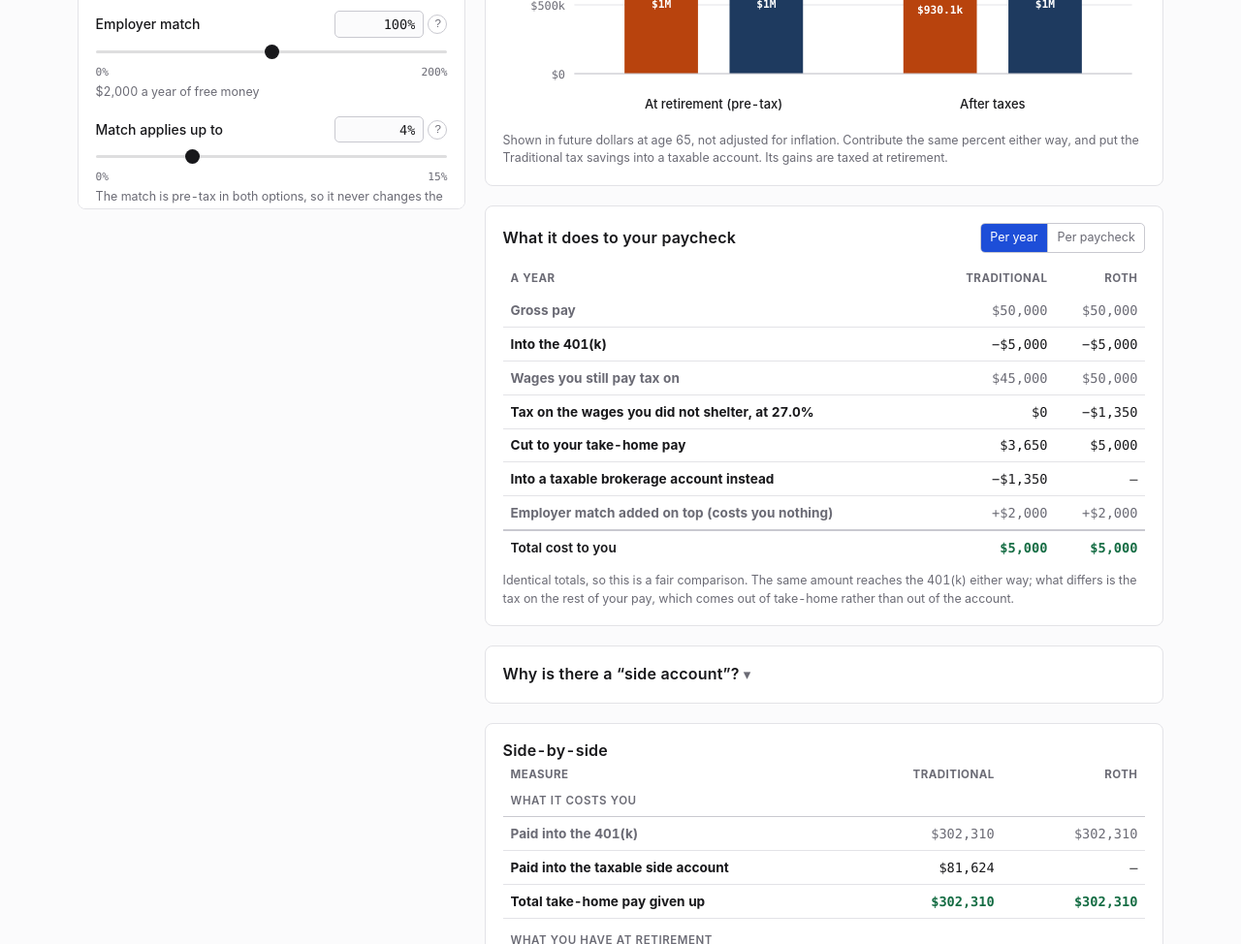
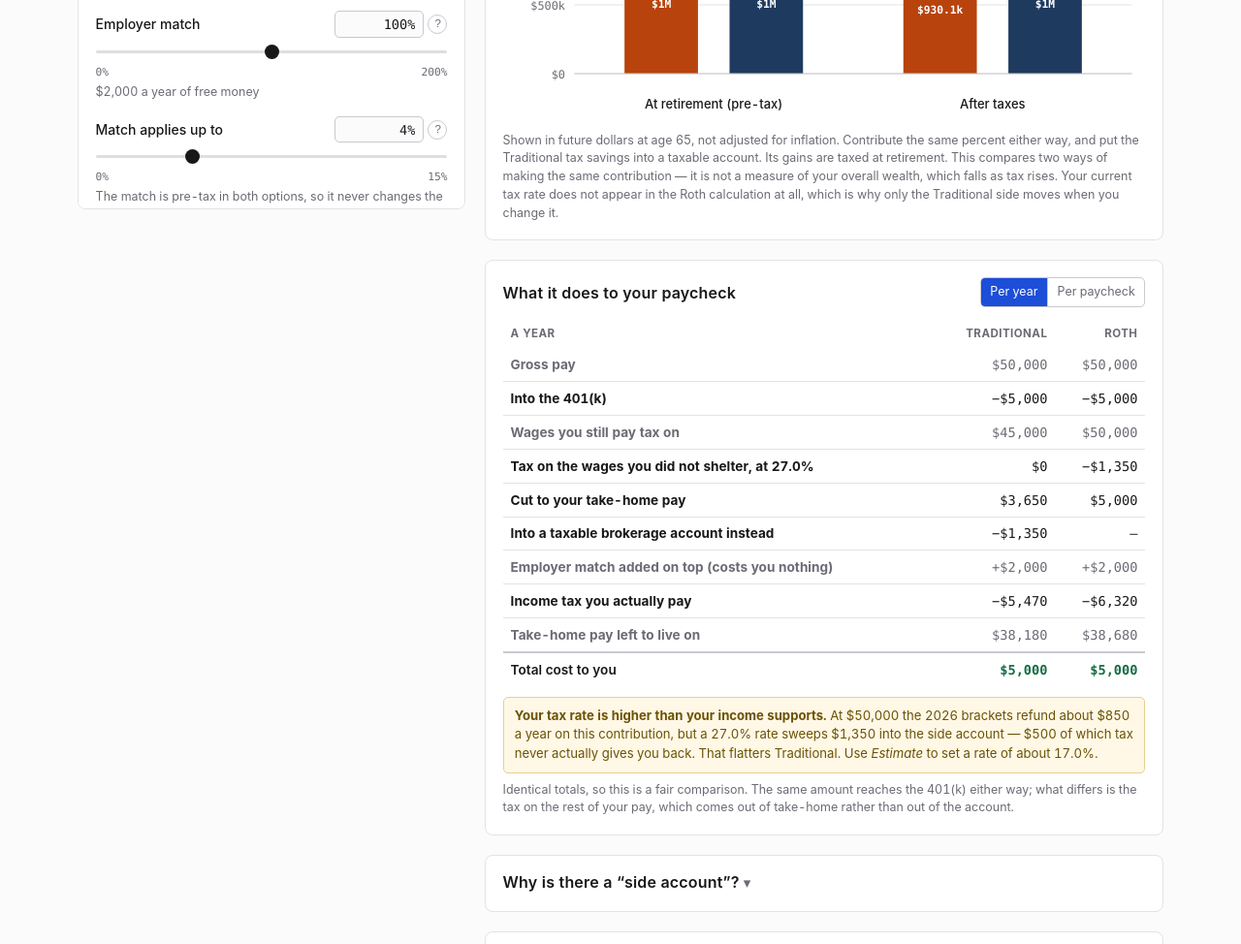
Before and after one commit to christopher-hou/christopher-hou.github.io, a plain HTML site: page roth-calculator/index.html in a window 1280 px wide. Shown: the part 653-1627 px from the top of the page at 97% size. Drawn offline with Linux system fonts and the light colour scheme.

Commit message:
Show tax paid and take-home pay; flag rates the income cannot support
The chart implied a higher tax rate leaves you richer: raising the current
rate grew the Traditional stack while nothing on screen got worse, because
the model priced only the incremental cost of contributing and never the
baseline tax bill. The Roth bar is frozen by construction, since the current
rate does not enter the Roth calculation at all.

The paycheck panel now shows income tax actually paid and take-home pay left
to live on, computed from the 2026 brackets, so take-home visibly falls as
tax rises while the retirement stack climbs. With an honest marginal rate the
two columns show identical take-home pay, and that equality is the fair
comparison; with a dishonest one they diverge by exactly the phantom refund,
which the tool now detects and names.

Co-Authored-By: Claude Opus 5 <noreply@anthropic.com>

```diff
--- a/roth-calculator/assets/js/app.js
+++ b/roth-calculator/assets/js/app.js
@@ -547,7 +547,14 @@ function noteFor(result) {
   const dollars = basis === 'real'
     ? "Shown in today's dollars, discounted for inflation."
     : `Shown in future dollars at age ${inputs.retirementAge}, not adjusted for inflation.`;
-  return `${dollars} ${treatment?.detail ?? ''}`;
+  // This chart compares two wrappers for one fixed contribution. It is not a
+  // measure of whether you are better off, and saying so here heads off the
+  // reading that a higher tax rate grows your wealth.
+  const scope = 'This compares two ways of making the same contribution \u2014 it is not a '
+    + 'measure of your overall wealth, which falls as tax rises. Your current tax rate does '
+    + 'not appear in the Roth calculation at all, which is why only the Traditional side '
+    + 'moves when you change it.';
+  return `${dollars} ${treatment?.detail ?? ''} ${scope}`;
 }
 
 function swatch(item) {
@@ -679,6 +686,10 @@ function renderCaveats(result) {
     'No modeling of required minimum distributions, Medicare IRMAA surcharges, the saver\u2019s '
       + 'credit, or early-withdrawal penalties.',
     'Returns are assumed steady. Real markets are not, and sequence-of-returns risk is not modeled.',
+    'The comparison prices only the <strong>incremental</strong> cost of contributing, never '
+      + 'your baseline tax bill. A higher current tax rate therefore widens Traditional\u2019s '
+      + 'lead without anything on the chart getting worse \u2014 but you are poorer overall, '
+      + 'which the take-home pay row above shows.',
   ];
 
   if (result.retirementTaxMode === 'brackets') {
@@ -746,6 +757,16 @@ function renderPaycheck(result) {
     ]);
   }
 
+  // Without these two rows the panel implies a higher tax rate leaves you
+  // richer, because nothing else on screen ever shows the tax bill itself.
+  rows.push(['Income tax you actually pay', out(per.tax.trad), out(per.tax.roth), 'row-rule']);
+  rows.push([
+    'Take-home pay left to live on',
+    $$(per.takeHome.trad),
+    $$(per.takeHome.roth),
+    'row-muted',
+  ]);
+
   const head = `<thead><tr><th scope="col">${label.charAt(0).toUpperCase()}${label.slice(1)}</th>
     <th scope="col">Traditional</th><th scope="col">Roth</th></tr></thead>`;
   const body = rows.map(([text, a, c, cls]) =>
@@ -755,6 +776,8 @@ function renderPaycheck(result) {
     <td>${$$(per.totalCost.trad)}</td><td>${$$(per.totalCost.roth)}</td></tr>`;
 
   $('paycheck-table').innerHTML = `${head}<tbody>${body}${total}</tbody>`;
+
+  renderRateWarning(b);
 
   if (b.contribution.roth === 0) {
     $('paycheck-note').textContent = 'Set a contribution above 0% to see the breakdown.';
@@ -774,6 +797,51 @@ function renderPaycheck(result) {
       + 'either way; what differs is the tax on the rest of your pay, which comes out of '
       + 'take-home rather than out of the account.';
   }
+}
+
+/**
+ * A high entered rate makes Traditional look better without anything on
+ * screen getting worse, which reads as "more tax, more money." That only
+ * happens when the entered rate outruns what the brackets actually refund,
+ * so say so where it is visible.
+ * @param {ReturnType<typeof paycheckBreakdown>} b
+ */
+function renderRateWarning(b) {
+  const box = $('rate-warning');
+  if (!box) return;
+
+  if (b.unaffordable) {
+    box.hidden = false;
+    box.innerHTML = '<strong>This plan costs more than you earn.</strong> Tax plus your '
+      + 'contribution exceed your gross pay, so the projection below is not achievable.';
+    return;
+  }
+
+  if (b.phantomRefund && b.treatment === 'invest') {
+    box.hidden = false;
+    box.innerHTML =
+      `<strong>Your tax rate is higher than your income supports.</strong> At `
+      + `${formatCurrency(b.gross)} the 2026 brackets refund about `
+      + `${formatCurrency(b.actualTaxSaving)} a year on this contribution, but a `
+      + `${formatPercent(b.rate, 1)} rate sweeps ${formatCurrency(b.sideDeposit.trad)} into the `
+      + `side account — ${formatCurrency(b.phantomAmount)} of which tax never actually gives `
+      + `you back. That flatters Traditional. Use <em>Estimate</em> to set a rate of about `
+      + `${formatPercent(b.impliedMarginalRate, 1)}.`;
+    return;
+  }
+
+  if (b.rateMismatch) {
+    box.hidden = false;
+    box.innerHTML =
+      `<strong>Check your current tax rate.</strong> At ${formatCurrency(b.gross)} the 2026 `
+      + `brackets imply about ${formatPercent(b.impliedMarginalRate, 1)} combined, but you have `
+      + `entered ${formatPercent(b.rate, 1)}. Use <em>Estimate</em> next to the federal rate to `
+      + 'match them up.';
+    return;
+  }
+
+  box.hidden = true;
+  box.innerHTML = '';
 }
 
 function renderFairness(result) {
--- a/roth-calculator/assets/js/engine.js
+++ b/roth-calculator/assets/js/engine.js
@@ -1,6 +1,6 @@
 // @ts-check
-import { deferralLimitForAge, incrementalEffectiveRate } from './tax.js';
-import { DEFERRAL_LIMIT_2026 } from './tax-data.js';
+import { deferralLimitForAge, incrementalEffectiveRate, federalTaxOwed } from './tax.js';
+import { DEFERRAL_LIMIT_2026, STANDARD_DEDUCTION_2026 } from './tax-data.js';
 
 /**
  * @typedef {Object} Inputs
@@ -426,6 +426,38 @@ export function paycheckBreakdown(inputs, result) {
   };
 
   const costGap = Math.abs(totalCost.roth - totalCost.trad);
+
+  // Actual tax and take-home pay, from the real brackets rather than from the
+  // entered marginal rate. Without this the comparison silently implies that
+  // a higher tax rate leaves you better off: the Traditional stack grows on
+  // the strength of a bigger refund while nothing ever shows the larger tax
+  // bill that produced it.
+  const stateRate = Math.max(0, num(inputs.currentStateRate));
+  /** @param {number} wages */
+  const taxOn = (wages) => federalTaxOwed(Math.max(0, wages - STANDARD_DEDUCTION_2026))
+    + Math.max(0, wages) * stateRate;
+  const tax = { trad: taxOn(taxableWages.trad), roth: taxOn(taxableWages.roth) };
+  const takeHome = {
+    trad: gross - tradContribution - tax.trad - sideDeposit.trad,
+    roth: gross - rothContribution - tax.roth - sideDeposit.roth,
+  };
+
+  // The rate the brackets actually imply on the slice being sheltered. If the
+  // entered rate is far from this, "equal out-of-pocket" stops being equal
+  // and the whole comparison quietly tilts.
+  const impliedMarginalRate = tradContribution > 0
+    ? (taxOn(gross) - taxOn(gross - tradContribution)) / tradContribution
+    : marginalOn(gross, stateRate);
+  const rateMismatch = Math.abs(impliedMarginalRate - rate) > 0.03;
+
+  // The deduction is only worth what the brackets actually refund. If the
+  // entered rate exceeds that, the side account is being funded with money
+  // that does not exist, and Traditional is flattered by the difference.
+  const actualTaxSaving = tax.roth - tax.trad;
+  const phantomAmount = Math.max(0, sideDeposit.trad - actualTaxSaving);
+  const phantomRefund = phantomAmount > 1;
+  const unaffordable = takeHome.trad < 0 || takeHome.roth < 0;
+
   const periodsPerYear = result.periodsPerYear;
   /** @param {Record<string, number>} pair */
   const perPeriodOf = (pair) => ({
@@ -437,6 +469,14 @@ export function paycheckBreakdown(inputs, result) {
     gross,
     rate,
     treatment,
+    tax,
+    takeHome,
+    impliedMarginalRate,
+    rateMismatch,
+    actualTaxSaving,
+    phantomAmount,
+    phantomRefund,
+    unaffordable,
     periodsPerYear,
     capped: first ? first.capped : false,
     contribution: { trad: tradContribution, roth: rothContribution },
@@ -450,6 +490,8 @@ export function paycheckBreakdown(inputs, result) {
     equalized: costGap < 0.01,
     perPeriod: {
       gross: gross / periodsPerYear,
+      tax: perPeriodOf(tax),
+      takeHome: perPeriodOf(takeHome),
       contribution: perPeriodOf(contributionPair(tradContribution, rothContribution)),
       extraTax: perPeriodOf(extraTax),
       takeHomeCut: perPeriodOf(takeHomeCut),
@@ -465,6 +507,17 @@ function contributionPair(trad, roth) {
 }
 
 /**
+ * Combined marginal rate implied by the brackets at a given wage level.
+ * @param {number} wages
+ * @param {number} stateRate
+ */
+function marginalOn(wages, stateRate) {
+  const probe = 100;
+  const taxAt = (w) => federalTaxOwed(Math.max(0, w - STANDARD_DEDUCTION_2026)) + Math.max(0, w) * stateRate;
+  return (taxAt(wages + probe) - taxAt(wages)) / probe;
+}
+
+/**
  * @param {Inputs} inputs
  * @returns {'invest'|'gross-up'|'spend'}
  */
--- a/roth-calculator/index.html
+++ b/roth-calculator/index.html
@@ -97,6 +97,7 @@
         <div class="table-scroll">
           <table class="compare" id="paycheck-table"></table>
         </div>
+        <p class="notice" id="rate-warning" hidden></p>
         <p class="chart-note" id="paycheck-note"></p>
       </div>
 
```
